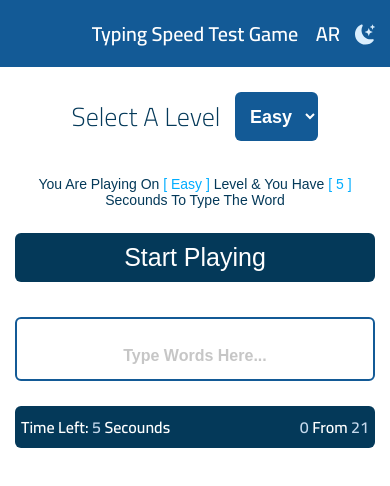
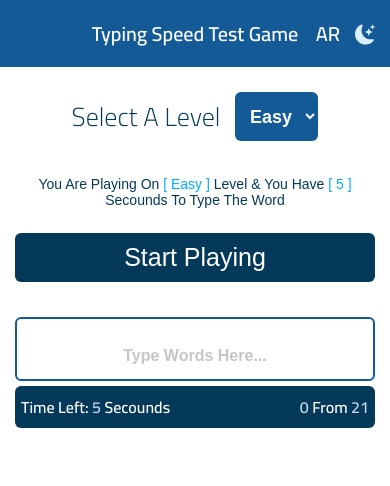
Before and after one commit to Ahmed-Khaled11/Typing-Speed-Test-Game-V3, a plain HTML site: page index.html in a window 390 px wide. Drawn offline with Linux system fonts and the light colour scheme.

Commit message:
Update main.css

```diff
--- a/css/main.css
+++ b/css/main.css
@@ -100,6 +100,13 @@ font-family: 'Cairo', 'sans-serif';
     padding: 0 15px;
     max-width: 900px;
 }
+@media (max-width:767px) {
+    .container{
+        display: flex;
+        flex-direction: column;
+    }
+}
+
 header{
     position: relative;
     background-color: var(--main-color);
@@ -262,6 +269,7 @@ input:focus::placeholder{
     .upcoming-words{
         padding: 10px;
         font-size: 14px;
+        order: 2;
     }
 }
 .upcoming-words span{
```
